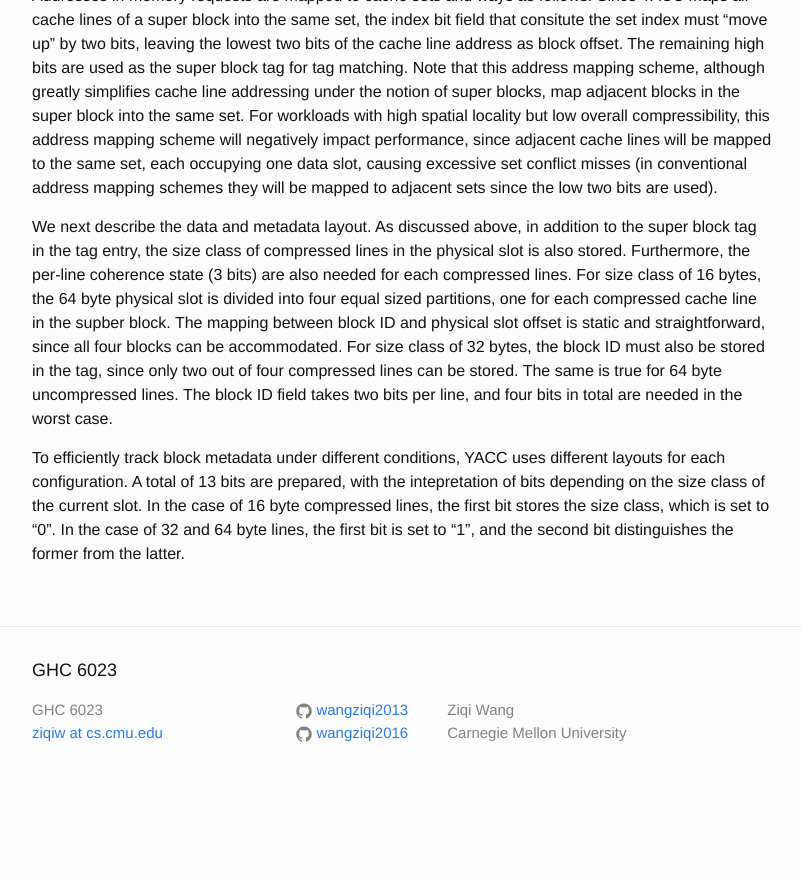
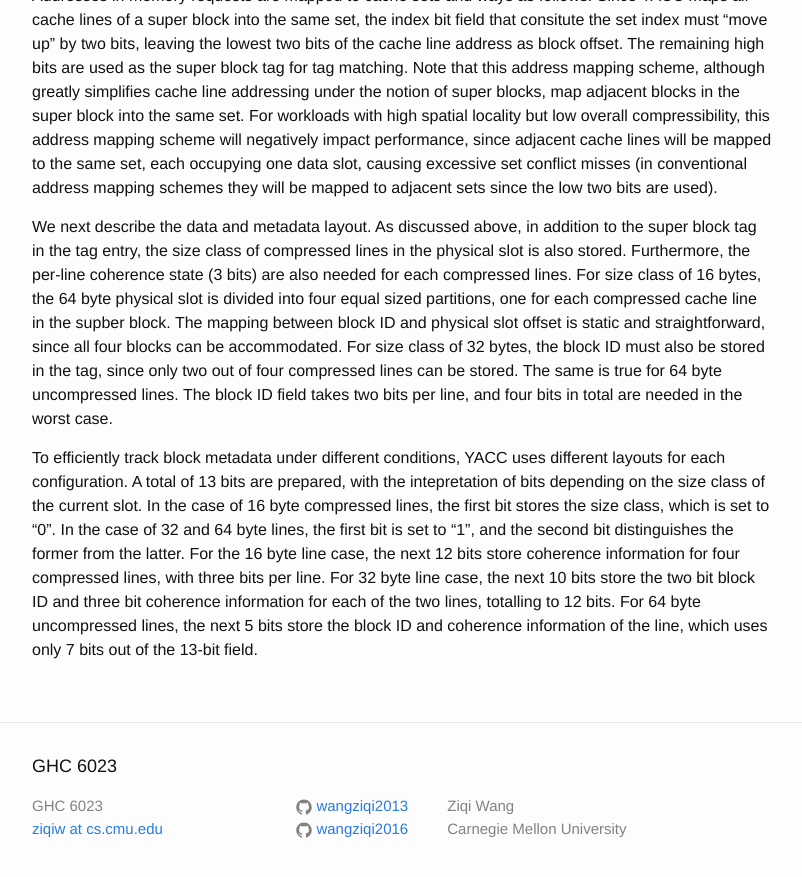
Before and after one commit to wangziqi2013/wangziqi2013.github.io, a Jekyll site: the page built from _posts/2020-07-17-yacc.markdown, in a window 1280 px wide and 900 px high, scrolled down 1852 px. Shown: the top 877 px of the window, without its empty margins (238-1040 px from the left). Built offline with Jekyll 4.4.1, drawn with Linux system fonts in a browser that asks for light colours; before the commit the page ends 2656 px from its top, so only the background shows below that.

Commit message:
Adding metadata

```diff
--- a/_posts/2020-07-17-yacc.markdown
+++ b/_posts/2020-07-17-yacc.markdown
@@ -87,3 +87,7 @@ To efficiently track block metadata under different conditions, YACC uses differ
 A total of 13 bits are prepared, with the intepretation of bits depending on the size class of the current slot.
 In the case of 16 byte compressed lines, the first bit stores the size class, which is set to "0". In the case of
 32 and 64 byte lines, the first bit is set to "1", and the second bit distinguishes the former from the latter.
+For the 16 byte line case, the next 12 bits store coherence information for four compressed lines, with three bits per
+line. For 32 byte line case, the next 10 bits store the two bit block ID and three bit coherence information for each
+of the two lines, totalling to 12 bits. For 64 byte uncompressed lines, the next 5 bits store the block ID and
+coherence information of the line, which uses only 7 bits out of the 13-bit field.
```
